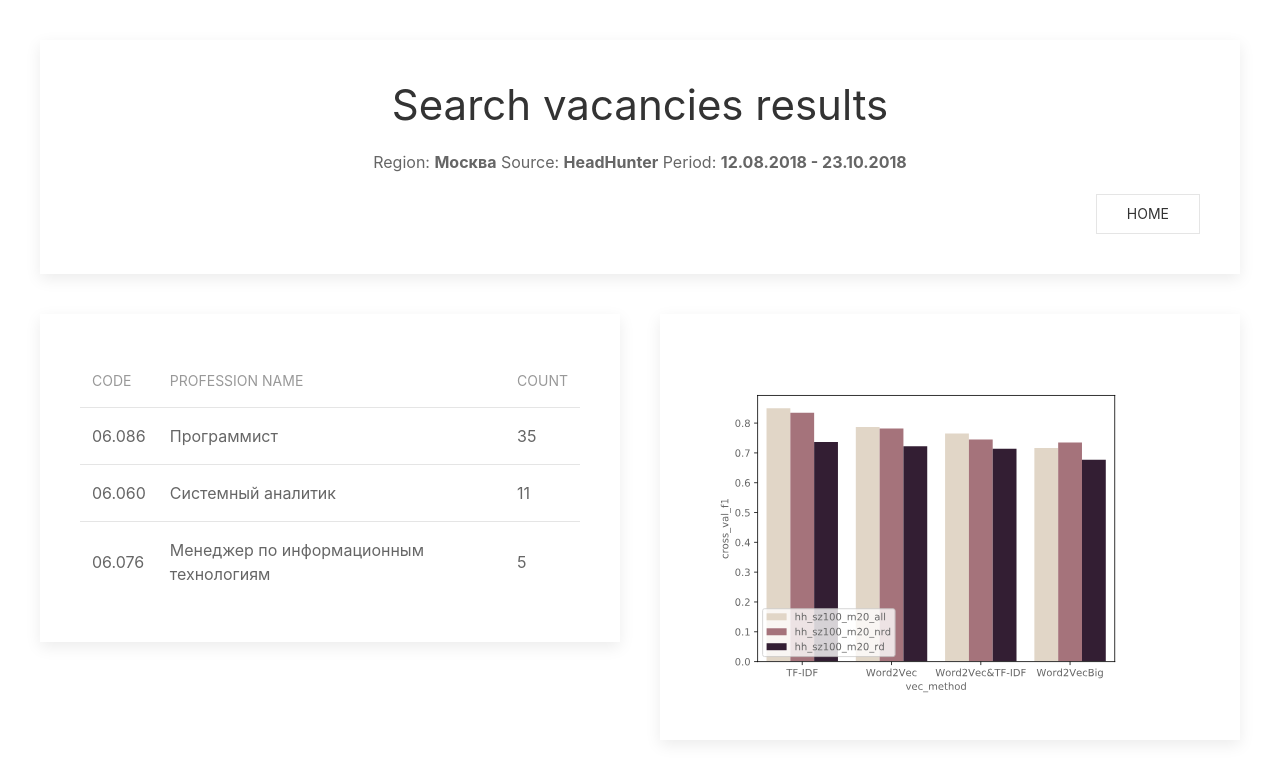
After one commit to master8/vacancies_analyzer, a Flask app: page /search in a window 1280 px wide. The commit adds this page. Shown: the top 781 px of the page. Run offline with Flask 2, Linux system fonts and the light colour scheme; parts of the project's set-up code (start-up, migrations or seed data) failed here and were passed over.

Commit message:
show search results with mock data

```diff
--- a/app.py
+++ b/app.py
@@ -26,10 +26,47 @@ def home():
     return render_template('index.html', title='home', professions=professions, regions=regions, sources=sources)
 
 
-@app.route('/analyze')
-def analyze():
-    pr = Profstandard.query.get(14)
-    return 'analyze results ' + str(request.args) + ' ' + pr.name
+@app.route('/search')
+def search():
+
+    region = 'Москва'
+    source = 'HeadHunter'
+    period = '12.08.2018 - 23.10.2018'
+
+    professions = [
+        {
+            'profstandard_id': 14,
+            'code': '06.086',
+            'name': 'Программист',
+            'count': 35
+        },
+        {
+            'profstandard_id': 4,
+            'code': '06.060',
+            'name': 'Системный аналитик',
+            'count': 11
+        },
+        {
+            'profstandard_id': 5,
+            'code': '06.076',
+            'name': 'Менеджер по информационным технологиям',
+            'count': 5
+        }
+    ]
+    diagram_link = '../static/diagram/test_diagram.svg'
+
+    return render_template('results.html',
+                           title='results',
+                           region=region,
+                           source=source,
+                           period=period,
+                           professions=professions,
+                           diagram_link=diagram_link)
+
+
+@app.route('/profession')
+def profession():
+    return 'profession ' + str(request.args['id'])
 
 
 if __name__ == '__main__':
--- a/templates/index.html
+++ b/templates/index.html
@@ -9,7 +9,7 @@
     <script src="../static/js/uikit-icons.min.js"></script>
 </head>
 <body>
-<form action="/analyze" method="get" class="uk-form-stacked">
+<form action="/search" method="get" class="uk-form-stacked">
     <div class="uk-padding">
         <div class="uk-card uk-card-default uk-card-body">
             <h1 class="uk-text-center">Vacancies Analyzer</h1>
--- /dev/null
+++ b/templates/results.html
@@ -0,0 +1,57 @@
+<!DOCTYPE html>
+<html lang="en">
+<head>
+    <title>{{ title }}</title>
+    <meta charset="utf-8">
+    <meta name="viewport" content="width=device-width, initial-scale=1">
+    <link rel="stylesheet" href="../static/css/uikit.min.css" />
+    <script src="../static/js/uikit.min.js"></script>
+    <script src="../static/js/uikit-icons.min.js"></script>
+</head>
+<body>
+<div class="uk-padding">
+    <div class="uk-card uk-card-default uk-card-body">
+        <h1 class="uk-text-center">Search vacancies results</h1>
+        <p class="uk-text-center">Region: <b>{{ region }}</b> Source: <b>{{ source }}</b> Period: <b>{{ period }}</b></p>
+        <a class="uk-button uk-button-default uk-align-right" href="/">Home</a>
+    </div>
+</div>
+<div class="uk-padding uk-padding-remove-top">
+    <div class="uk-child-width-expand@s" uk-grid>
+        <div>
+            <div class="uk-card uk-card-default uk-card-body">
+                <div class="uk-overflow-auto">
+                    <table class="uk-table uk-table-hover uk-table-middle uk-table-divider">
+                        <thead>
+                            <tr>
+                                <th class="uk-table-shrink">Code</th>
+                                <th class="uk-table-expand">Profession name</th>
+                                <th class="uk-table-shrink">Count</th>
+                            </tr>
+                        </thead>
+                        <tbody>
+                            {% for profession in professions %}
+                                <tr>
+                                    <td class="uk-text-nowrap">{{ profession.code }}</td>
+                                    <td class="uk-table-link">
+                                        <a class="uk-link-reset" href="/profession?id={{ profession.profstandard_id }}">
+                                            {{ profession.name }}
+                                        </a>
+                                    </td>
+                                    <td class="uk-text-nowrap">{{ profession.count }}</td>
+                                </tr>
+                            {% endfor %}
+                        </tbody>
+                    </table>
+                </div>
+            </div>
+        </div>
+        <div>
+            <div class="uk-card uk-card-default uk-card-body">
+                <img src="{{ diagram_link }}" uk-svg>
+            </div>
+        </div>
+    </div>
+</div>
+</body>
+</html>
```
Also changed, not shown: static/diagram/test_diagram.svg (added). Lines whose indentation alone changed are shown as unchanged.
